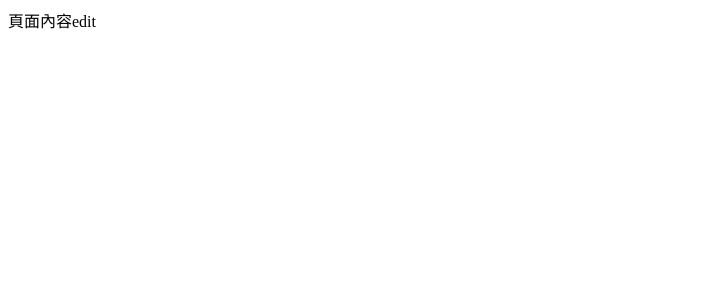
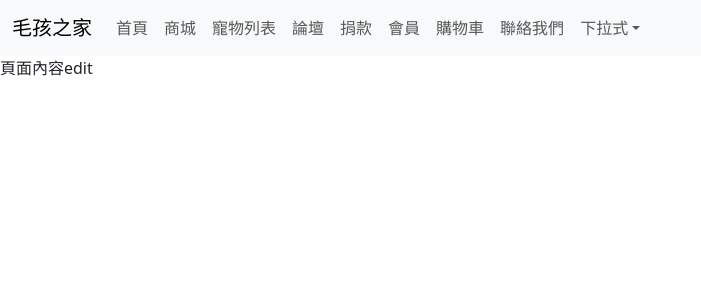
Before and after one commit to renh252/final, a Next.js app: page / in a window 1280 px wide. Shown: the top 300 px of the page, without its empty margins (0-701 px from the left). Built offline with nearby package versions, Linux system fonts and the light colour scheme.

Commit message:
套用bootstrap導覽列

```diff
--- a/app/layout.js
+++ b/app/layout.js
@@ -1,4 +1,5 @@
 import localFont from 'next/font/local'
+import Menubar from './share/_components/menubar'
 
 const fontIansui = localFont({
   src: '../public/fonts/Iansui-Regular.ttf',
@@ -15,6 +16,7 @@ export default function RootLayout({ children }) {
   return (
     <html lang="zh-hant-tw">
       <body className={`${fontIansui.variable}`}>
+        <Menubar />
         {children}
       </body>
     </html>
--- a/package.json
+++ b/package.json
@@ -10,6 +10,7 @@
   },
   "dependencies": {
     "@next/font": "^14.2.15",
+    "bootstrap": "^5.3.3",
     "immer": "^10.1.1",
     "next": "^14.2.20",
     "react": "^18",
```
